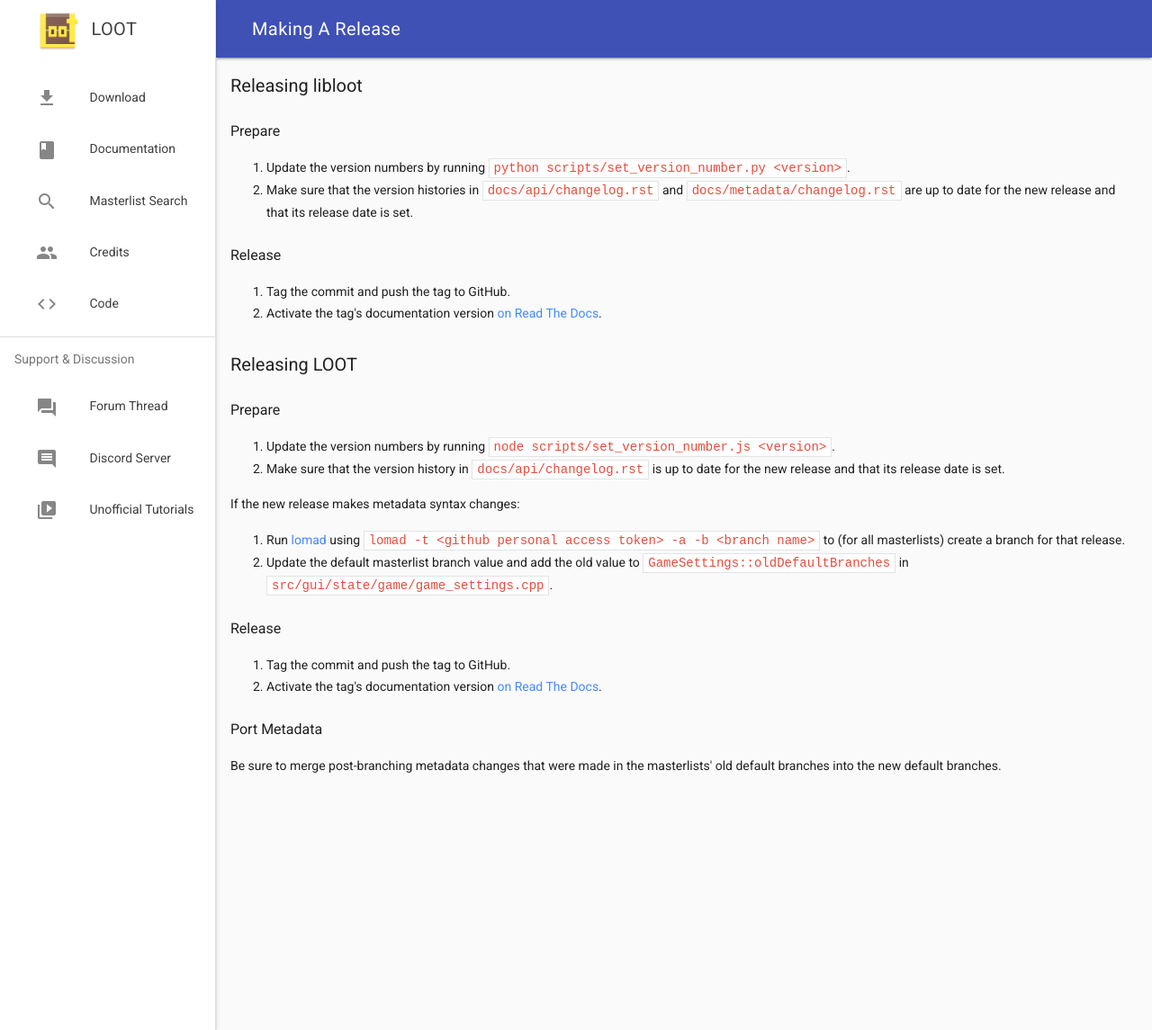
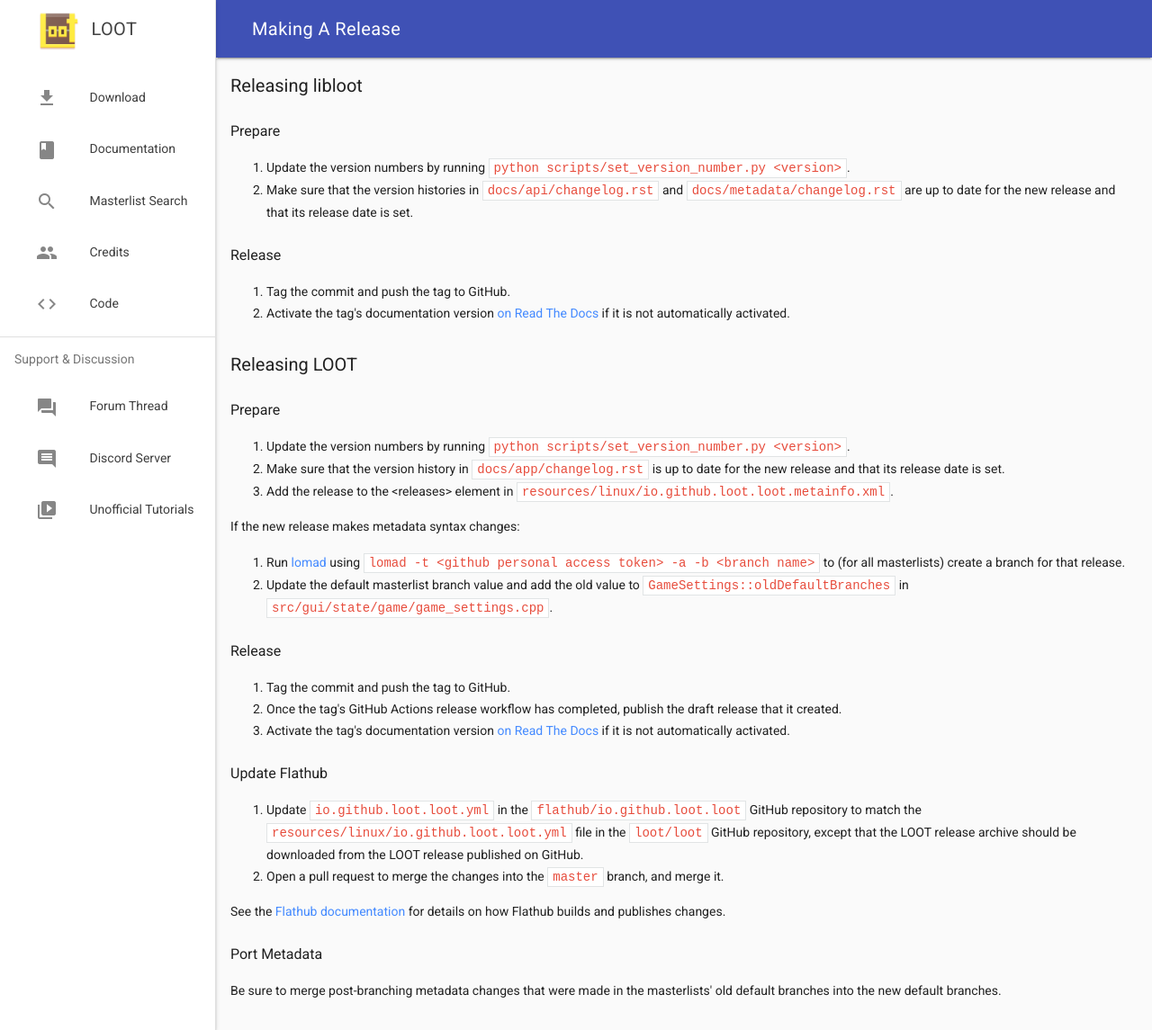
Before and after one commit to loot/loot.github.io, a Jekyll site: the page built from docs/team/Making-A-Release.html, in a window 1280 px wide. Shown: the whole page at 90% size. Built offline with Jekyll 4.4.1, drawn with Linux system fonts in a browser that asks for light colours.

Commit message:
Update the Making A Release page
Mostly to add information on how to update LOOT's listing on Flathub.

```diff
--- a/docs/team/Making-A-Release.html
+++ b/docs/team/Making-A-Release.html
@@ -16,7 +16,7 @@
 
 <ol>
   <li>Tag the commit and push the tag to GitHub.</li>
-  <li>Activate the tag's documentation version <a href="https://readthedocs.org/dashboard/loot-api/versions/">on Read The Docs</a>.
+  <li>Activate the tag's documentation version <a href="https://readthedocs.org/dashboard/loot-api/versions/">on Read The Docs</a> if it is not automatically activated.
 </ol>
 
 <h3>Releasing LOOT</h3>
@@ -24,8 +24,9 @@
 <h4>Prepare</h4>
 
 <ol>
-  <li>Update the version numbers by running <code>node scripts/set_version_number.js &lt;version&gt;</code>.</li>
-  <li>Make sure that the version history in <code>docs/api/changelog.rst</code> is up to date for the new release and that its release date is set.
+  <li>Update the version numbers by running <code>python scripts/set_version_number.py &lt;version&gt;</code>.</li>
+  <li>Make sure that the version history in <code>docs/app/changelog.rst</code> is up to date for the new release and that its release date is set.
+  <li>Add the release to the &lt;releases&gt; element in <code>resources/linux/io.github.loot.loot.metainfo.xml</code>.</li>
 </ol>
 
 <p>If the new release makes metadata syntax changes:</p>
@@ -38,8 +39,18 @@
 
 <ol>
   <li>Tag the commit and push the tag to GitHub.</li>
-  <li>Activate the tag's documentation version <a href="https://readthedocs.org/dashboard/loot/versions/">on Read The Docs</a>.
+  <li>Once the tag's GitHub Actions release workflow has completed, publish the draft release that it created.</li>
+  <li>Activate the tag's documentation version <a href="https://readthedocs.org/dashboard/loot/versions/">on Read The Docs</a> if it is not automatically activated.
 </ol>
+
+<h4>Update Flathub</h4>
+
+<ol>
+  <li>Update <a href="https://github.com/flathub/io.github.loot.loot/blob/master/io.github.loot.loot.yml"><code>io.github.loot.loot.yml</code></a> in the <code>flathub/io.github.loot.loot</code> GitHub repository to match the <code>resources/linux/io.github.loot.loot.yml</code> file in the <code>loot/loot</code> GitHub repository, except that the LOOT release archive should be downloaded from the LOOT release published on GitHub.</li>
+  <li>Open a pull request to merge the changes into the <code>master</code> branch, and merge it.</li>
+</ol>
+
+<p>See the <a href="https://docs.flathub.org/docs/for-app-authors/maintanance">Flathub documentation</a> for details on how Flathub builds and publishes changes.</p>
 
 <h4>Port Metadata</h4>
 
```
